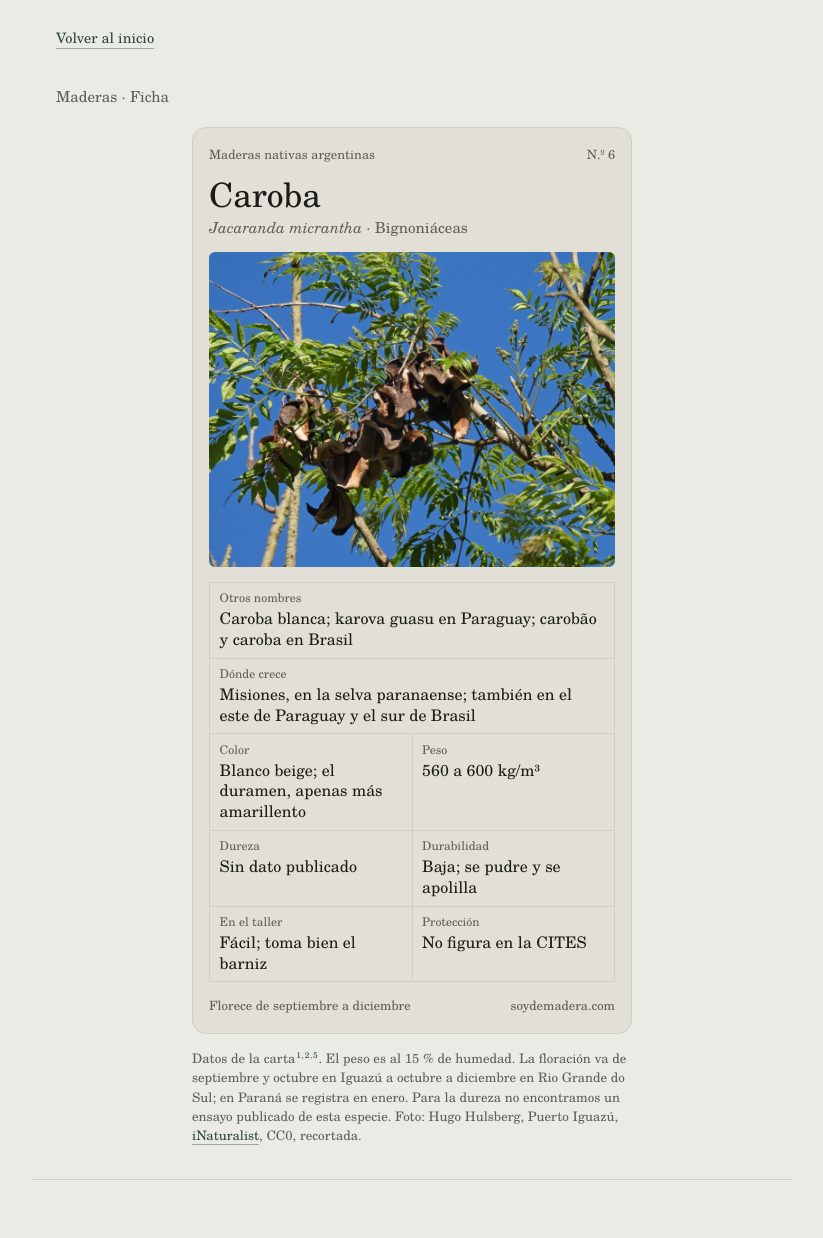
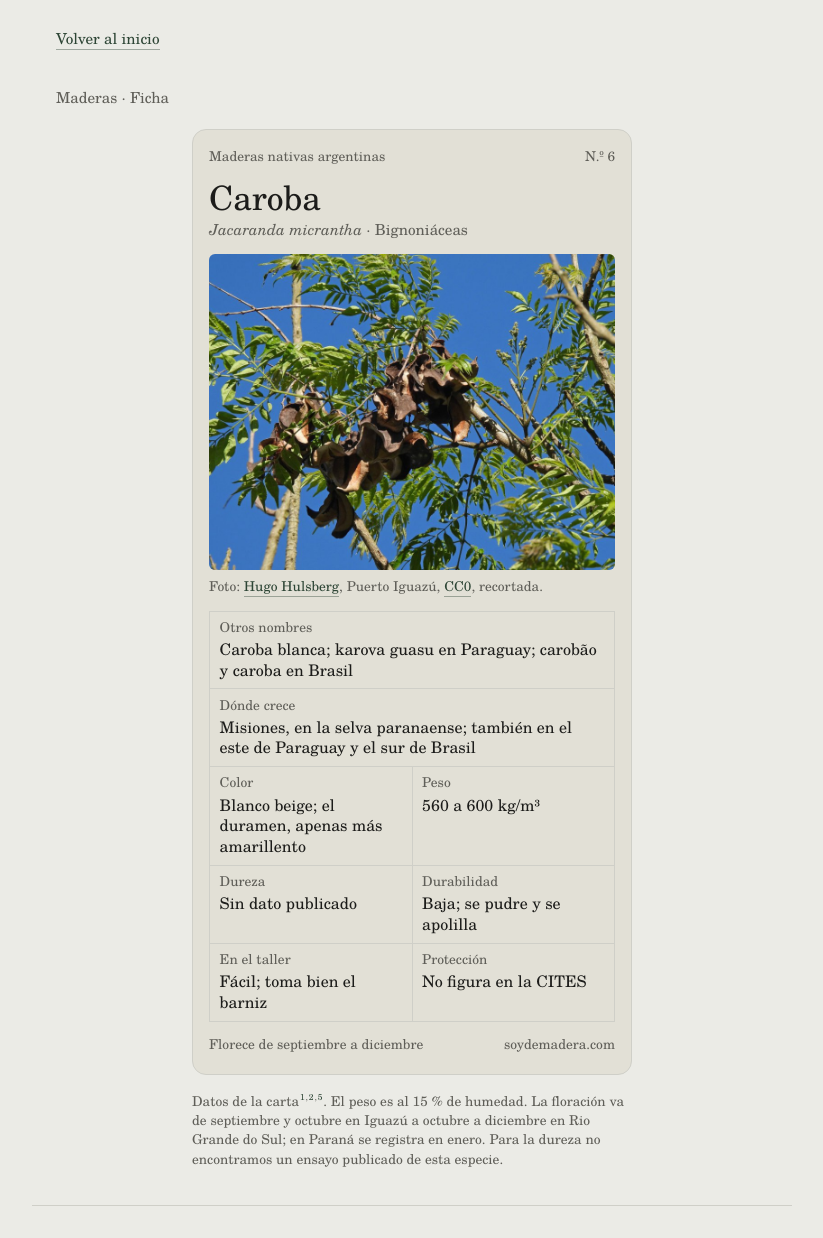
Before and after one commit to Soydedmadera/soydemadera, a plain HTML site: page madera_caroba.html in a window 1280 px wide. Shown: the top 1238 px of the page, without its empty margins (228-1051 px from the left). Drawn offline with Linux system fonts and the light colour scheme.

Commit message:
Carta de la caroba: crédito debajo de la foto, letra mínima y colofón (decisiones 1B y 3A del 20/11, como las demás cartas)
Co-Authored-By: Claude Opus 5.5 <noreply@anthropic.com>
Claude-Session: https://claude.ai/code/session_012RZ1FSNkyAF8Dx2EcdZ1hT

```diff
--- a/madera_caroba.html
+++ b/madera_caroba.html
@@ -115,6 +115,15 @@
     dl.datos dt { border-bottom: 0; padding-bottom: 0; }
     dl.datos dd { padding-top: .1rem; }
   }
+
+  /* Decisión 1B (20/11): 13,6 px como mínimo en pies de foto, fichas y notas; 15 px en todo lo demás */
+  .volver, .tm-ig { font-size: .95rem !important; }
+  svg text { font-family: var(--texto) !important; }
+  .carta-cab, .carta-pie, .carta-grilla dt, .carta-nota { font-size: .85rem; }
+  .carta-grilla small { font-size: .85em; }
+  /* Decisión 3A (20/11): crédito de una línea debajo de la foto */
+  .carta-credito { font-size: .85rem; line-height: 1.4; color: var(--gris-tex); margin: .45rem 0 0; }
+  .colofon { display: block; margin: .5rem auto 0; font-size: .85rem; }
 </style>
 </head>
 <body>
@@ -127,6 +136,7 @@
     <h1 id="carta-nombre">Caroba</h1>
     <p class="carta-cien"><i>Jacaranda micrantha</i> · Bignoniáceas</p>
     <img class="carta-foto" src="img/caroba.jpg" width="900" height="700" alt="Caroba en Puerto Iguazú, octubre de 2026: cápsulas leñosas abiertas del año anterior entre las hojas nuevas y, a la derecha, racimos de pimpollos.">
+    <p class="carta-credito">Foto: <a href="https://www.inaturalist.org/observations/411087217" target="_blank" rel="noopener noreferrer">Hugo Hulsberg</a>, Puerto Iguazú, <a href="https://creativecommons.org/publicdomain/zero/1.0/" target="_blank" rel="noopener noreferrer">CC0</a>, recortada.</p>
     <dl class="carta-grilla">
       <div class="ancha"><dt>Otros nombres</dt><dd>Caroba blanca; karova guasu en Paraguay; carobão y caroba en Brasil</dd></div>
       <div class="ancha"><dt>Dónde crece</dt><dd>Misiones, en la selva paranaense; también en el este de Paraguay y el sur de Brasil</dd></div>
@@ -139,7 +149,7 @@
     </dl>
     <div class="carta-pie"><span>Florece de septiembre a diciembre</span><span>soydemadera.com</span></div>
   </article>
-  <p class="carta-nota">Datos de la carta<sup><a href="#f-embrapa">1</a></sup><sup><a href="#f-iguazu">2</a></sup><sup><a href="#f-cites">5</a></sup>. El peso es al 15 % de humedad. La floración va de septiembre y octubre en Iguazú a octubre a diciembre en Rio Grande do Sul; en Paraná se registra en enero. Para la dureza no encontramos un ensayo publicado de esta especie. Foto: Hugo Hulsberg, Puerto Iguazú, <a href="https://www.inaturalist.org/observations/411087217" target="_blank" rel="noopener noreferrer">iNaturalist</a>, CC0, recortada.</p>
+  <p class="carta-nota">Datos de la carta<sup><a href="#f-embrapa">1</a></sup><sup><a href="#f-iguazu">2</a></sup><sup><a href="#f-cites">5</a></sup>. El peso es al 15 % de humedad. La floración va de septiembre y octubre en Iguazú a octubre a diciembre en Rio Grande do Sul; en Paraná se registra en enero. Para la dureza no encontramos un ensayo publicado de esta especie.</p>
 </header>
 
 <main>
@@ -196,6 +206,7 @@
 
 <footer class="tm-footer">
   <p>Abel J. Anuzis · soydemadera.com · Noviembre 2026. Si encontrás un dato que no coincide, escribinos a hola@soydemadera.com.</p>
+  <p class="colofon">Compuesto en Schola SdM, derivada de TeX Gyre Schola (<a href="fonts/GUST-FONT-LICENSE.txt">licencia GUST</a>).</p>
 </footer>
 
 </body>
```
